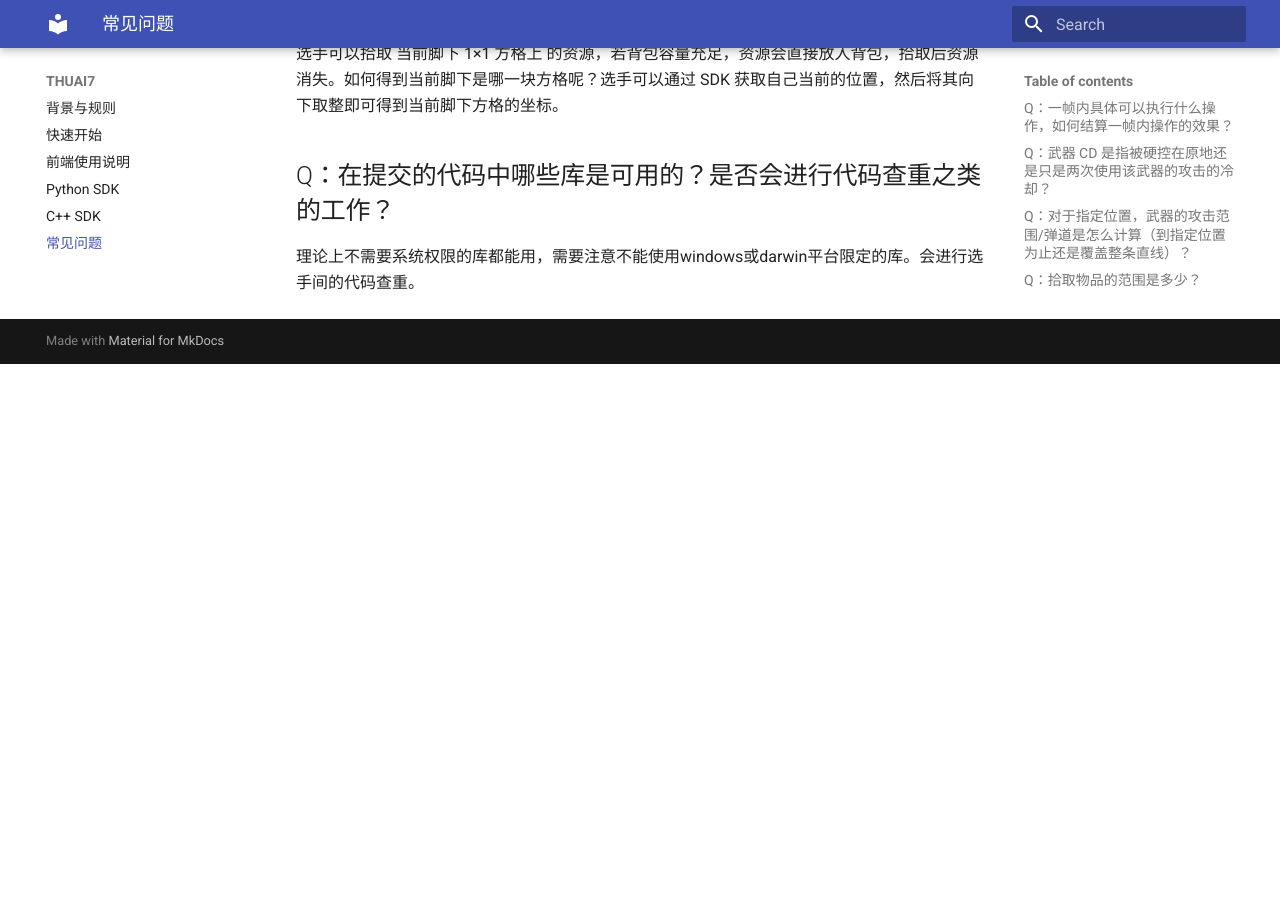
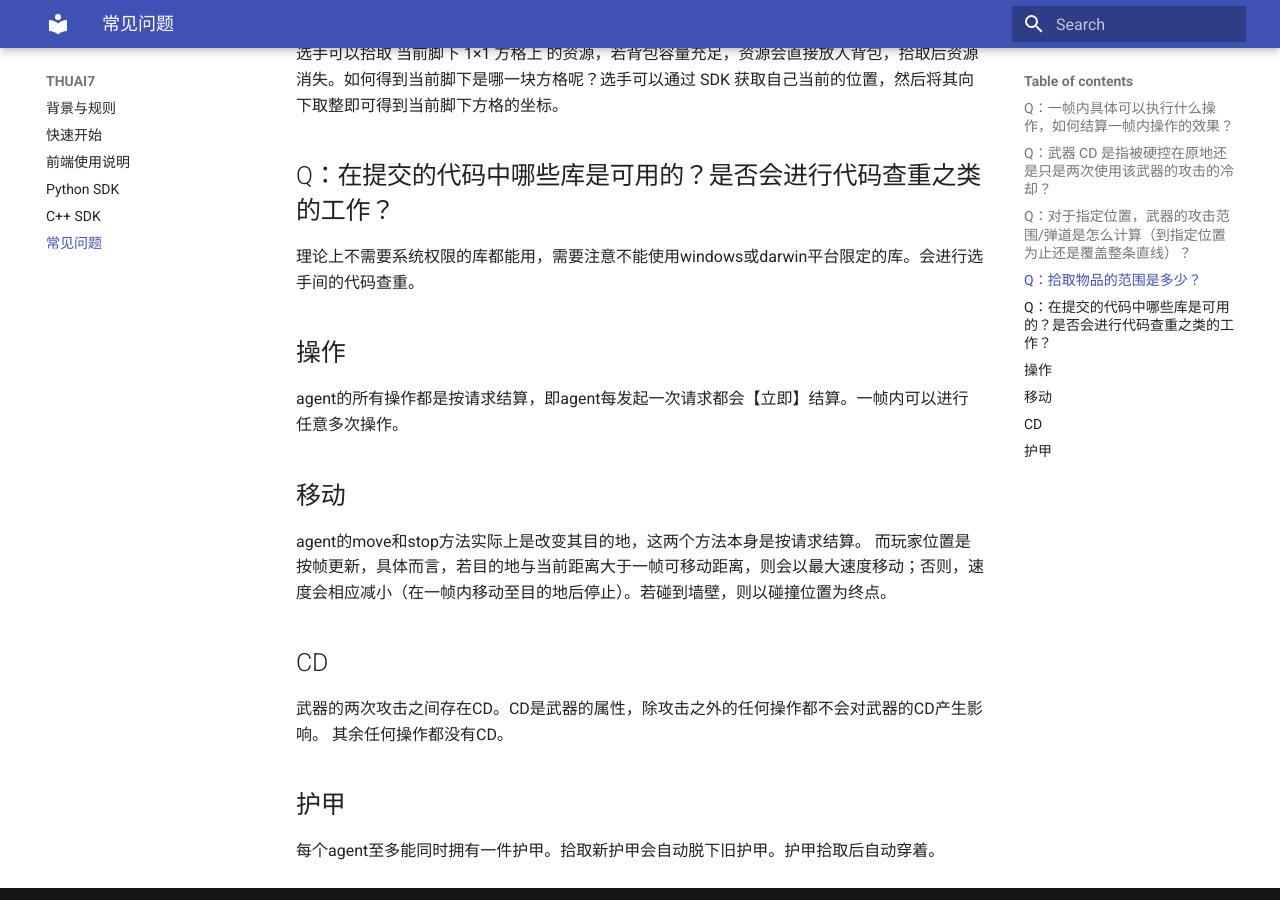
Before and after one commit to thuasta/thuai-7, an MkDocs documentation site: the page built from docs/Q&A.md, in a window 1280 px wide and 900 px high, scrolled down 772 px. Built offline with MkDocs 1.6.1 and Material for MkDocs 9.7.7, drawn with Linux system fonts in a browser that asks for light colours; before the commit the page ends 1136 px from its top, so only the background shows below that.

Commit message:
Update Q&A.md

```diff
--- a/docs/Q&A.md
+++ b/docs/Q&A.md
@@ -20,3 +20,17 @@
 ## Q：在提交的代码中哪些库是可用的？是否会进行代码查重之类的工作？
 
 理论上不需要系统权限的库都能用，需要注意不能使用windows或darwin平台限定的库。会进行选手间的代码查重。
+
+## 操作
+agent的所有操作都是按请求结算，即agent每发起一次请求都会【立即】结算。一帧内可以进行任意多次操作。
+
+## 移动
+agent的move和stop方法实际上是改变其目的地，这两个方法本身是按请求结算。
+而玩家位置是按帧更新，具体而言，若目的地与当前距离大于一帧可移动距离，则会以最大速度移动；否则，速度会相应减小（在一帧内移动至目的地后停止）。若碰到墙壁，则以碰撞位置为终点。
+
+## CD
+武器的两次攻击之间存在CD。CD是武器的属性，除攻击之外的任何操作都不会对武器的CD产生影响。
+其余任何操作都没有CD。
+
+## 护甲
+每个agent至多能同时拥有一件护甲。拾取新护甲会自动脱下旧护甲。护甲拾取后自动穿着。
```
